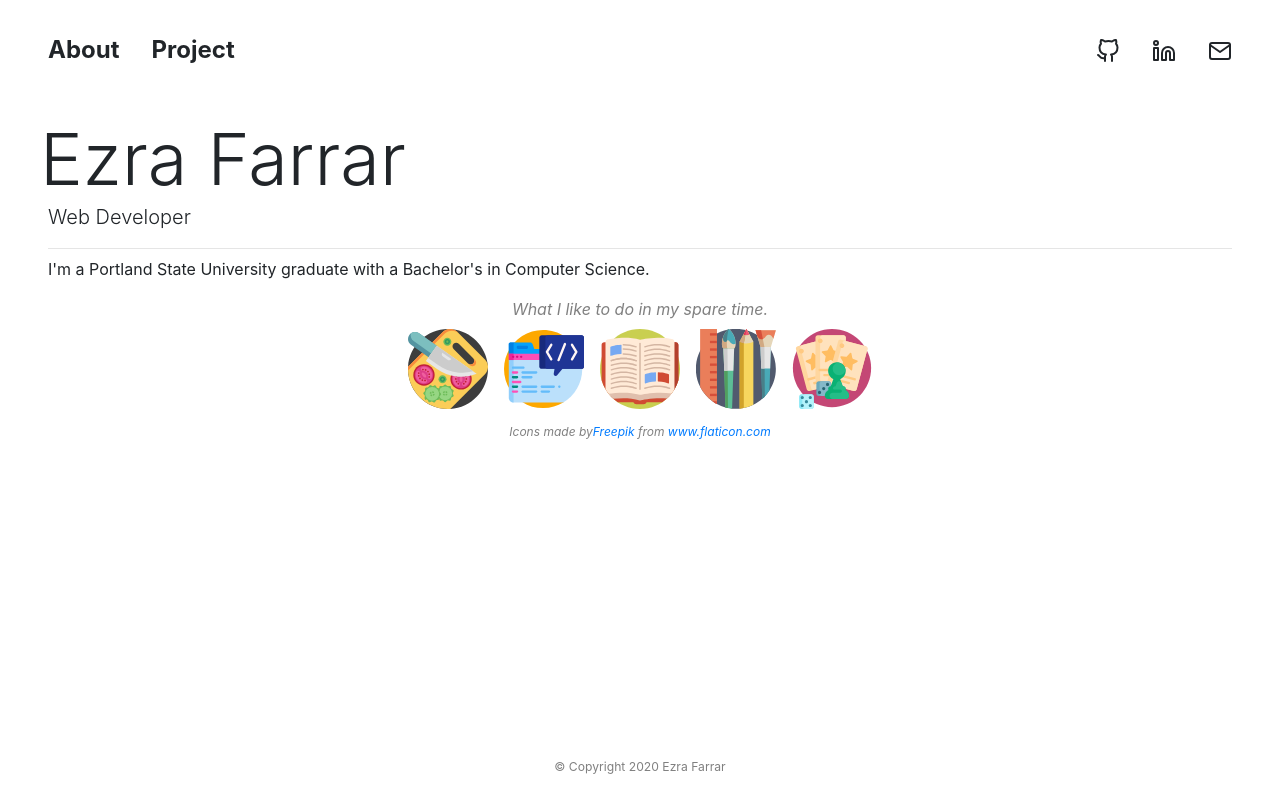
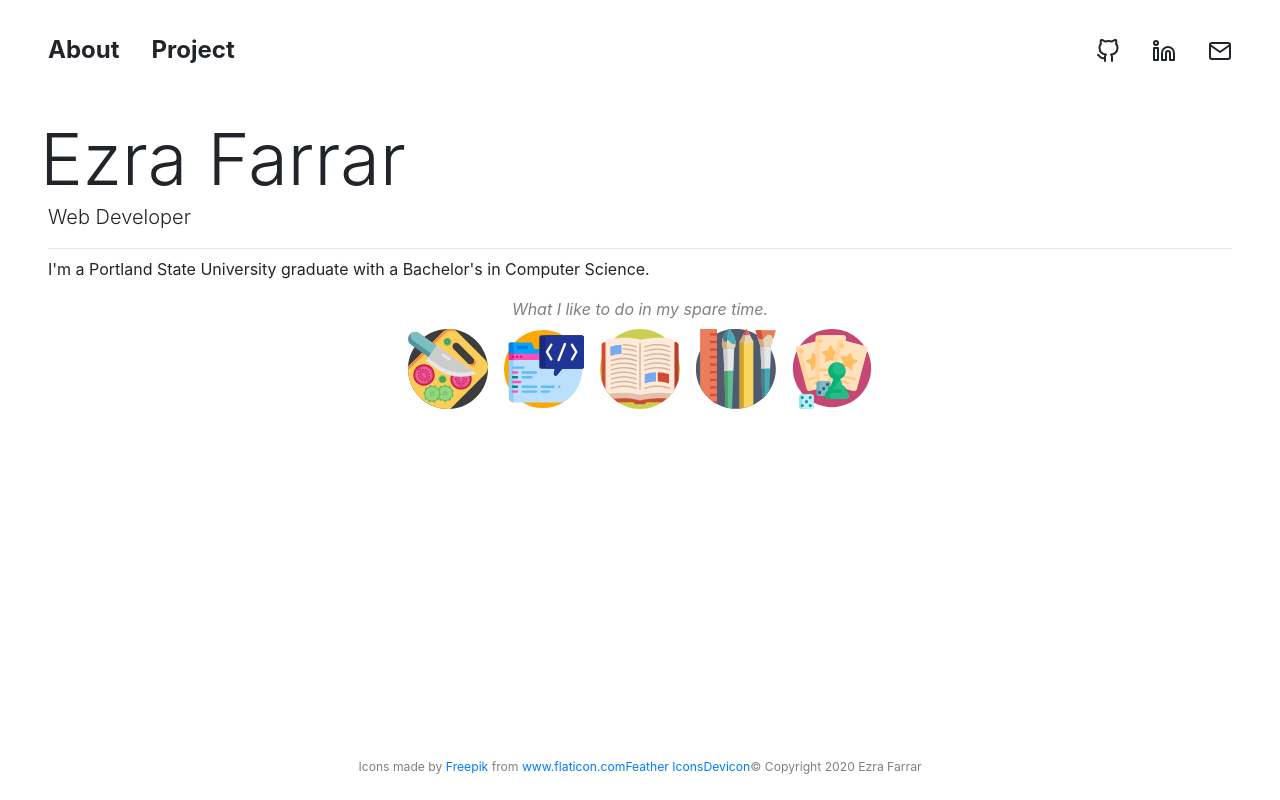
Before and after one commit to FarrarE/portfolio-spa, a React (Create React App) app: page /about in a window 1280 px wide. Built offline with nearby package versions, Linux system fonts and the light colour scheme.

Commit message:
Moved footer content into its own component.

```diff
--- a/src/App.css
+++ b/src/App.css
@@ -5,15 +5,7 @@
     margin: 1rem;
     min-height:95vh;
 }
-.Footer{
-    position: absolute;
-    width:100%;
-    bottom:0;
-    display: flex;
-    justify-content: center;
-    color:grey;
-    font-size: .76rem;
-}
+
 
 @media (prefers-reduced-motion: no-preference) {
 }
--- a/src/App.js
+++ b/src/App.js
@@ -1,6 +1,7 @@
 import React from 'react';
 import Routes from "./Routes";
 import Header from "./Components/Header";
+import Footer from "./Components/Footer";
 import './App.css';
 
 function App() {
@@ -8,11 +9,10 @@ function App() {
     <div className="App">
       <Header />
       <Routes />
-      <div className="Footer">
-      © Copyright 2020 Ezra Farrar
-      </div>
+      <Footer />
     </div>
   );
 }
 
+
 export default App;
--- /dev/null
+++ b/src/Components/Footer/index.js
@@ -0,0 +1,16 @@
+import React from 'react';
+import "./styles.css";
+
+function Footer() {
+  return (
+    <div className="Footer">
+        <div className="signature">Icons made by <a href="https://www.flaticon.com/authors/freepik" title="Freepik" target="_blank">Freepik</a> from <a href="https://www.flaticon.com/" title="Flaticon" target="_blank">www.flaticon.com</a>
+        </div>
+        <a href="https://feathericons.com/" title="Feather Icons" target="_blank">Feather Icons</a>
+        <a href="https://konpa.github.io/devicon/" title="Devicon" target="_blank">Devicon</a>
+        © Copyright 2020 Ezra Farrar
+    </div>
+  );
+}
+
+export default Footer;
--- /dev/null
+++ b/src/Components/Footer/styles.css
@@ -0,0 +1,14 @@
+.Footer {
+  position: absolute;
+  width: 100%;
+  bottom: 0;
+  display: -webkit-box;
+  display: -ms-flexbox;
+  display: flex;
+  -webkit-box-pack: center;
+      -ms-flex-pack: center;
+          justify-content: center;
+  color: grey;
+  font-size: .76rem;
+}
+/*# sourceMappingURL=styles.css.map */
--- /dev/null
+++ b/src/Components/Footer/styles.scss
@@ -0,0 +1,9 @@
+.Footer{
+    position: absolute;
+    width:100%;
+    bottom:0;
+    display: flex;
+    justify-content: center;
+    color:grey;
+    font-size: .76rem;
+}
--- a/src/containers/About/index.js
+++ b/src/containers/About/index.js
@@ -25,11 +25,6 @@ function About() {
           <object className="hobby" type="image/svg+xml" data={art} />
           <object className="hobby" type="image/svg+xml" data={games} />
           </div>
-          <div className="signature">Icons made by
-            <a href="https://www.flaticon.com/authors/freepik"
-              title="Freepik" target="_blank">
-              Freepik</a> from <a href="https://www.flaticon.com/" title="Flaticon" target="_blank">www.flaticon.com
-            </a></div>
         </div>
     </Fade>
   );
```
Also changed, not shown: 1 other file (tests, documents, lock files or other folders).
